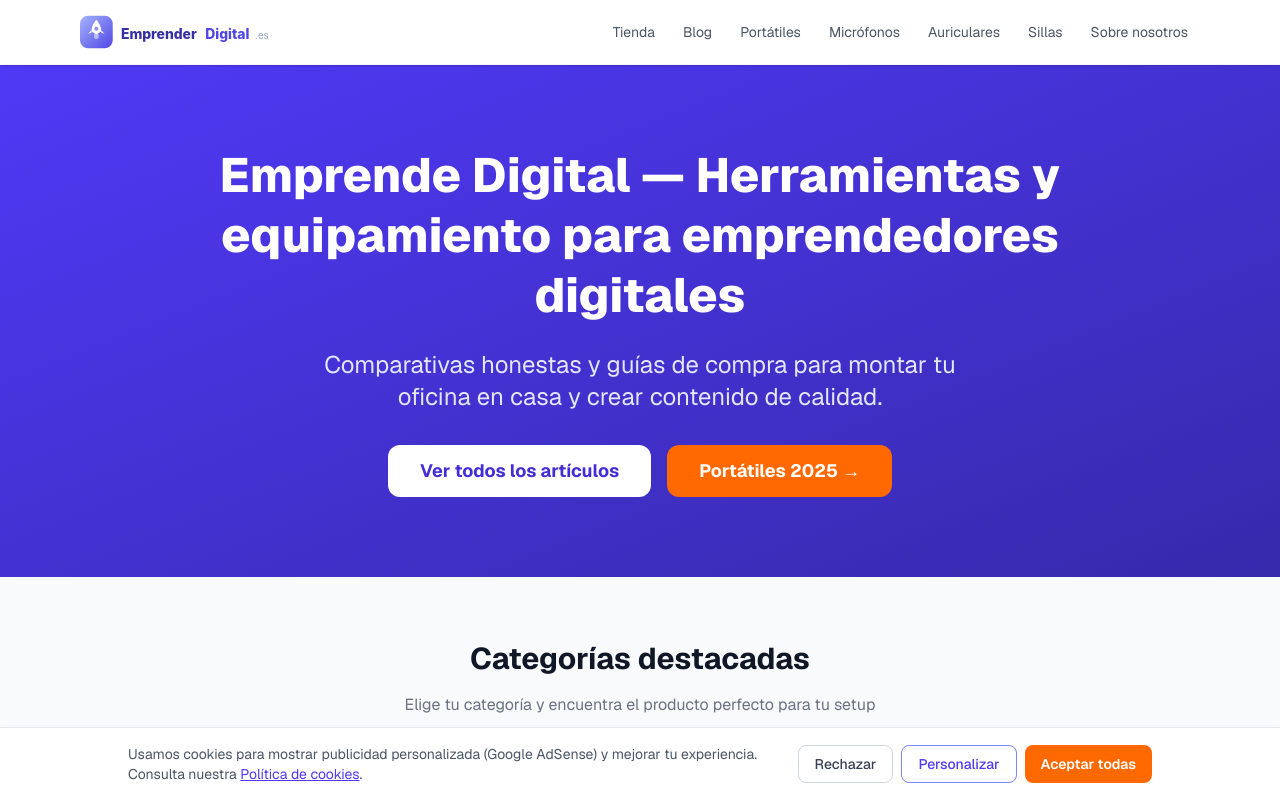
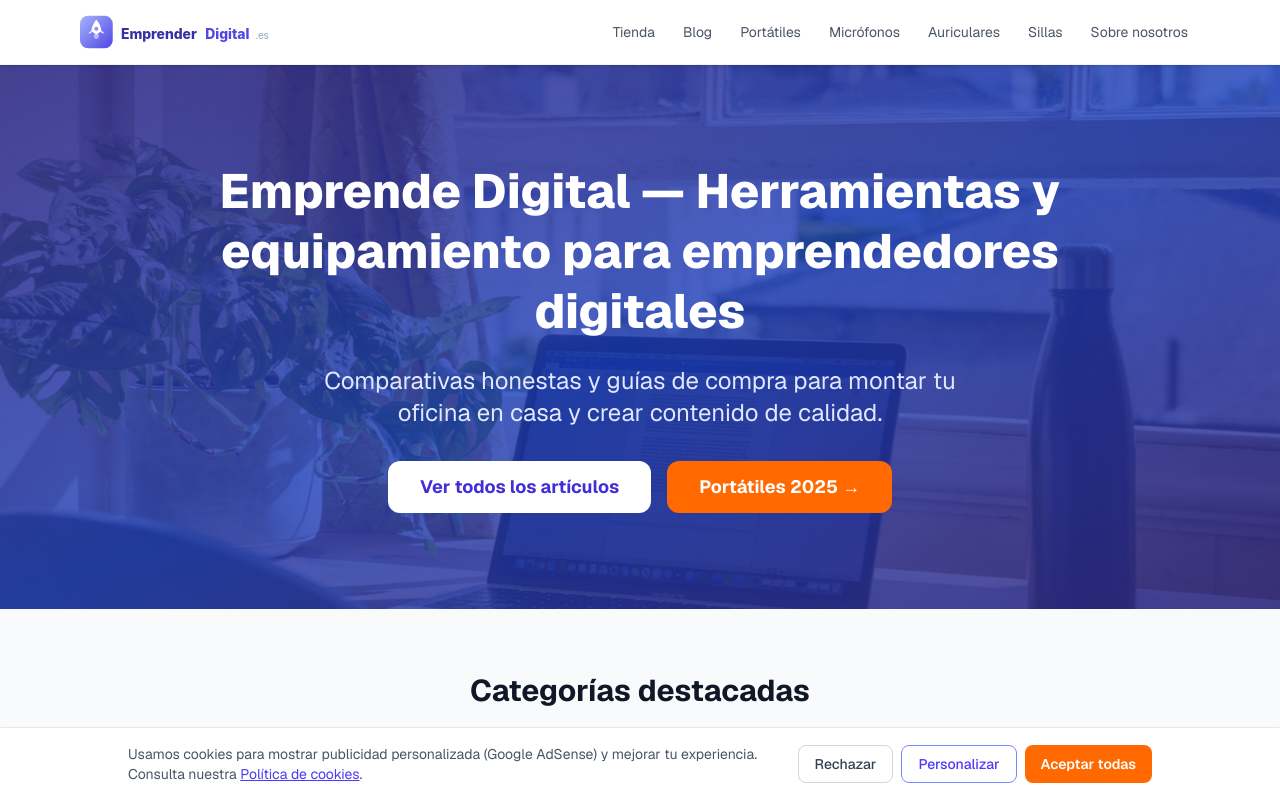
Before and after one commit to mktweb360/emprendedigital, a Next.js app: page / in a window 1280 px wide. Shown: the top 798 px of the page. Built offline with nearby package versions, Linux system fonts and the light colour scheme.

Commit message:
feat: hero con imagen de fondo + animación Ken Burns — emprendedigital

```diff
--- a/app/globals.css
+++ b/app/globals.css
@@ -112,3 +112,13 @@ body {
 .btn-primary:hover {
   background-color: #ea6c0a;
 }
+
+/* Hero parallax animation */
+@keyframes heroPan {
+  0%   { transform: scale(1.15) translate(0%, 0%); }
+  100% { transform: scale(1.06) translate(-2%, 1.5%); }
+}
+.hero-bg-image {
+  animation: heroPan 22s ease-in-out infinite alternate-reverse;
+  will-change: transform;
+}
--- a/app/page.tsx
+++ b/app/page.tsx
@@ -1,6 +1,7 @@
 import type { Metadata } from "next";
 import Link from "next/link";
 import { getFeaturedProducts } from "@/data/products";
+import HeroBackground from "@/components/HeroBackground";
 
 export const metadata: Metadata = {
   title: "Emprende Digital — Herramientas y equipamiento para emprendedores digitales",
@@ -136,8 +137,9 @@ export default function HomePage() {
       />
 
       {/* Hero */}
-      <section className="bg-gradient-to-br from-indigo-600 to-indigo-800 text-white py-20 px-4">
-        <div className="max-w-4xl mx-auto text-center">
+      <section className="relative overflow-hidden text-white py-24 px-4" style={{minHeight: "520px"}}>
+        <HeroBackground overlay="from-indigo-900/90 via-blue-800/80 to-indigo-900/85" />
+        <div className="relative z-10 max-w-4xl mx-auto text-center">
           <h1 className="text-4xl md:text-5xl font-extrabold mb-6 leading-tight">
             Emprende Digital — Herramientas y equipamiento para emprendedores digitales
           </h1>
--- /dev/null
+++ b/components/HeroBackground.tsx
@@ -0,0 +1,16 @@
+interface Props {
+  overlay: string;
+}
+
+export default function HeroBackground({ overlay }: Props) {
+  return (
+    <>
+      <div
+        className="absolute inset-0 bg-cover bg-center bg-no-repeat hero-bg-image"
+        style={{ backgroundImage: "url('/images/hero-bg.jpg')" }}
+        aria-hidden="true"
+      />
+      <div className={`absolute inset-0 bg-gradient-to-br ${overlay}`} aria-hidden="true" />
+    </>
+  );
+}
```
Also changed, not shown: public/images/hero-bg.jpg (added).
